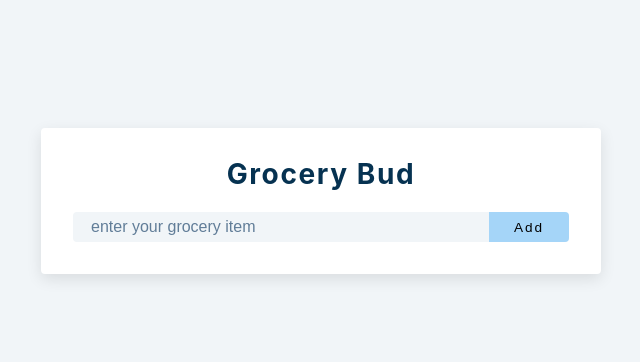
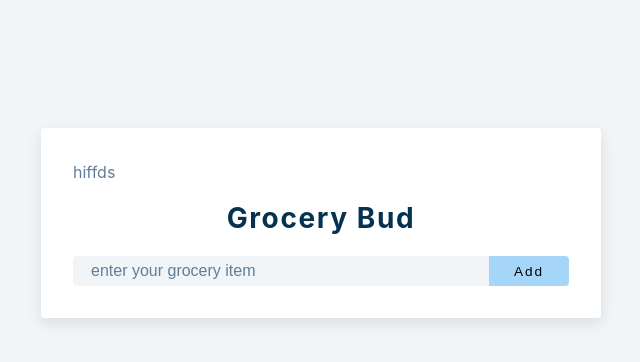
Before and after one commit to Ilesanmi-Erioluwa-Victor/react-grocerry-bud, a React (Create React App) app: page / in a window 1280 px wide. Shown: the top 362 px of the page, without its empty margins (319-959 px from the left). Built offline with nearby package versions, Linux system fonts and the light colour scheme.

Commit message:
Worked on List Component

```diff
--- a/src/Alert.js
+++ b/src/Alert.js
@@ -1,5 +1,5 @@
 import React from "react";
 
-export const Alert = () => {
-  return <div>Alert</div>;
+export const Alert = ({ type, msg }) => {
+  return <p className={`error error-${type}`}>{msg}</p>;
 };
--- a/src/App.js
+++ b/src/App.js
@@ -8,8 +8,8 @@ function App() {
   const [isEditing, setIsEditing] = useState(false);
   const [editId, setEditId] = useState(null);
   const [alert, setAlert] = useState({
-    show: false,
-    msg: "",
+    show: true,
+    msg: "hiffds",
     type: "",
   });
 
@@ -27,7 +27,7 @@ function App() {
   return (
     <section className="section-center">
       <form className="grocery-form" onSubmit={HandleSubmit}>
-        {alert.show && <Alert />}
+        {alert.show && <Alert {...alert} />}
         <h3>Grocery Bud</h3>
 
         <div className="form-control">
```
